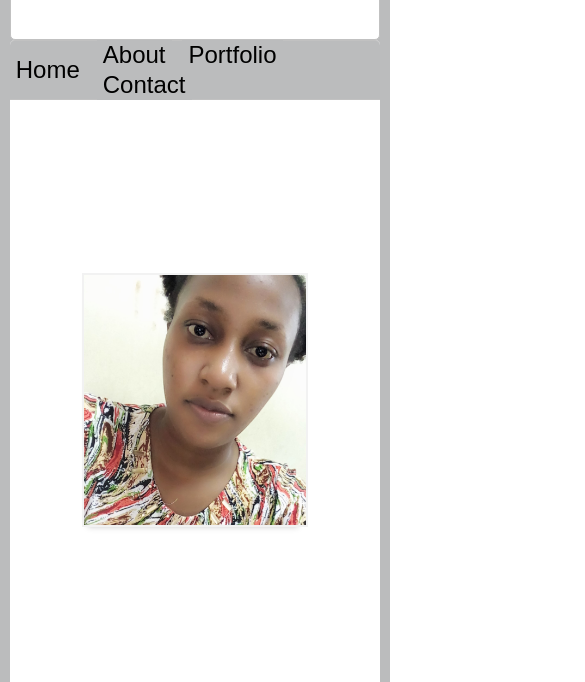
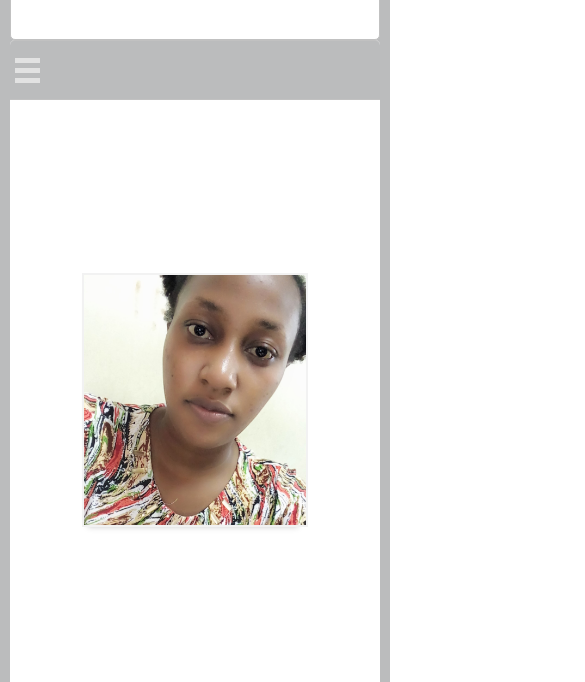
Before and after one commit to NjokiGithukuE/NjokiGithukuE.github.io, a plain HTML site: page index.html in a window 390 px wide. Shown: the part 162-844 px from the top of the page, 585 px wide, since content can reach past the window. Drawn offline with Linux system fonts and the light colour scheme.

Commit message:
navigation

```diff
--- a/css/style.css
+++ b/css/style.css
@@ -89,16 +89,11 @@ ul{
 }
 
 .navigation{
-    display: flex;
-    padding: 0;
+    padding: 10px;
+    /* width: 40%; */
 }
 
-#navigation{
-
-    padding: 10px;
-}
-
-#navigation li{
+.navigation li{
     display: inline-block;
     margin-right: 5px;
     margin-left: 5px;
@@ -242,7 +237,7 @@ ul{
         width: 95%;
     }
 }
-@media screen and (max-width: 800px) {
+@media screen and (max-width: 768px) {
     .intro-wrapper{
         grid-template-columns: 1fr;
         grid-template-areas:
@@ -262,3 +257,67 @@ ul{
         justify-content: center;
     }
 }
+.burger{
+    display: none;
+    cursor: pointer;
+}
+.burger div{
+    width: 25px;
+    height: 5px;
+    background-color: rgb(226, 226, 226);
+    margin: 5px;
+    transition: all 0.3 ease;
+}
+@media screen and (max-width:1024px) {
+    .navigation{
+        width: 60%;
+    }
+}
+@media screen and (max-width:768px){
+    body{
+        overflow-x: hidden;
+    }
+    .navigation{
+        position: absolute;
+        right: 0px;
+        height: 92vh;
+        top: 8vh;
+        background-color: variable(--mainColor);
+        display: flex;
+        flex-direction: column;
+        align-items: center;
+        width: 50%;
+        transform: translateX(100%);
+        transition: transform 0.5s ease-in;
+    }
+    .navigation li{
+        opacity: 0;
+    }
+    .burger{
+        display: block;
+    }
+}
+
+.nav-active{
+    transform: translateX(0%);
+}
+
+@keyframes navLinkFade{
+    from{
+        opacity: 0;
+        transform: translateX(50px);
+    }
+    to{
+        opacity: 1;
+        transform: translateX(0px);
+    }
+}
+.toggle .line1{
+    transform: rotate(45deg) translate(-5px, 6px);
+}
+.toggle .line2{
+    opacity: 0;
+}
+.toggle .line3{
+    transform: rotate(-45deg) translate(-5px 6px);
+}
--- a/index.html
+++ b/index.html
@@ -18,11 +18,10 @@
             </div>
             <div class="intro-wrapper">
                 <div class="nav-wrapper">
-                    <div class="navigation">
-                        <button class="button"><a href="#">Home</a></button>
-                    </div>
-
-                    <ul id="navigation">
+                    <nav>
+                        <ul class="navigation">
+                            <li><button style="margin-left: -4px;" class="button"><a
+                                        href="#">Home</a></button></li>
                             <li><button style="margin-left: -4px;" class="button"><a
                                         href="#about-wrapper">About</a></button></li>
                             <li><button style="margin-left: -4px;" class="button"><a
@@ -30,6 +29,12 @@
                             <li><button style="margin-left: -4px;" class="button"><a
                                         href="#contact-form">Contact</a></button></li>
                         </ul>
+                        <div class="burger">
+                            <div class="line1"></div>
+                            <div class="line2"></div>
+                            <div class="line3"></div>
+                        </div>
+                    </nav>
                 </div>
                 <div class="left-column">
                     <img id="profile-pic" src="images/profile-pic.jpg"
@@ -143,6 +148,7 @@
             </form>
         </div>
     </section>
+    <script src="js/app.js"></script>
 </body>
 
 </html>
--- /dev/null
+++ b/js/app.js
@@ -0,0 +1,22 @@
+const navSlide = () => {
+    const burger = document.querySelector('.burger');
+    const nav = document.querySelector('.navigations');
+    const navigation =  document.querySelector('.navigation li');
+
+    burger.addEventListener('click', () => {
+        //Toggle nav
+        nav.classList.toggle('nav-active');
+        //Animate links
+        navigation.forEach((link, index) => {
+            if(link.style.animation) {
+                link.style.animation = '';
+            } else {
+                link.style.animation = `navigationFade 0.5s ease forwards ${index / 7 + 0.3}s`;
+            }
+        });
+        //Burger Animation
+        burger.classList.toggle('toggle');
+    });
+}
+
+navSlide();
```
Lines whose indentation alone changed are shown as unchanged.
